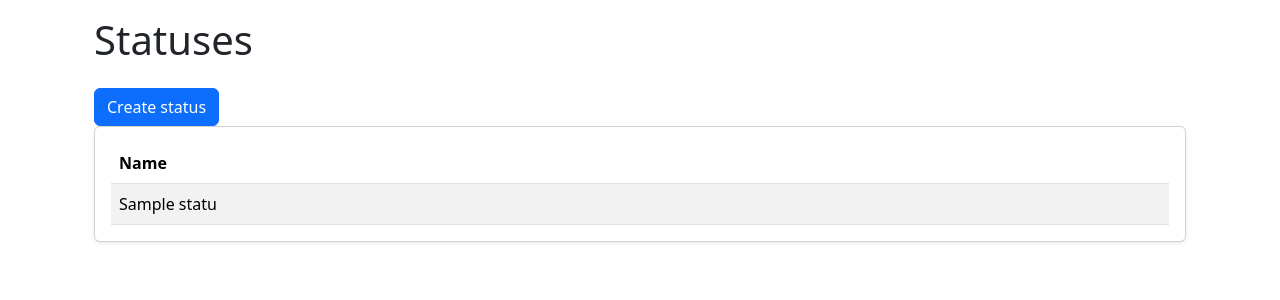
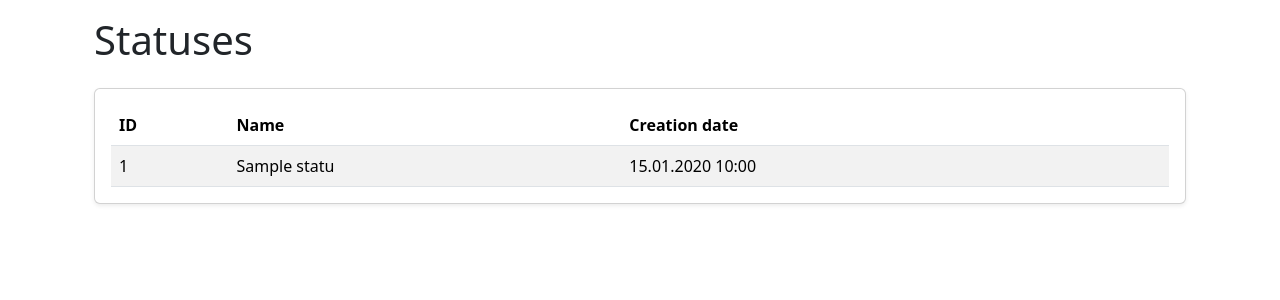
Before and after one commit to greenkerokero/python-project-52, a Django app: template task_manager/statuses/templates/statuses/index.html in a window 1280 px wide. Shown: the part 58-358 px from the top of the page. Run offline with Django 5.2, Linux system fonts and the light colour scheme; the template is opened without the code that fills it: values that come from a table or form of the project are taken from there, others are empty; tables that the repository leaves empty hold one stand-in row (values such as "Sample post"); some libraries are stand-ins or nearby versions.

Commit message:
Make impossible to add status for guests

```diff
--- a/task_manager/statuses/templates/statuses/index.html
+++ b/task_manager/statuses/templates/statuses/index.html
@@ -6,22 +6,28 @@
   <div class="card-header py-3">
     <h1 class="">{% translate "Statuses" %}</h1>
   </div>
-  <div>
+  {% if request.user.is_authenticated %}
+  <div class="card-header pb-3">
     <a class="btn btn-primary" href="{% url 'statuses:create' %}">{% translate "Create status" %}</a>
   </div>
+  {% endif %}
   <div class="card shadow-sm">
     <div class="card-body">
       <table class="table table-striped table-hover align-middle mb-0">
         <thead>
         <tr>
+          <th>{% translate "ID" %}</th>
           <th>{% translate "Name" %}</th>
+          <th>{% translate "Creation date" %}</th>
           <th></th>
         </tr>
         </thead>
         <tbody>
         {% for status in status_list %}
         <tr>
+          <td>{{ status.id }}</td>
           <td>{{ status.name }}</td>
+          <td>{{ status.created_at|date:"d.m.Y H:i" }}</td>
           <td class="text-nowrap text-end">
 
           </td>
--- a/task_manager/statuses/views.py
+++ b/task_manager/statuses/views.py
@@ -7,16 +7,17 @@ from django.contrib import messages
 from django.shortcuts import redirect
 
 from task_manager.statuses.forms import StatusCreateForm
+from task_manager.statuses.mixins import LoginRequiredMessagesMixin
 
 
 class StatusListView(ListView):
     template_name = 'statuses/index.html'
 
     def get_queryset(self):
-        return Status.objects.only('name')
+        return Status.objects.only('id', 'name', 'created_at')
 
 
-class StatusCreateView(SuccessMessageMixin, CreateView):
+class StatusCreateView(LoginRequiredMessagesMixin, SuccessMessageMixin, CreateView):
     model = Status
     form_class = StatusCreateForm
     template_name = 'statuses/create.html'
```
Also changed, not shown: task_manager/statuses/mixins.py (added, +9 -0 lines).
